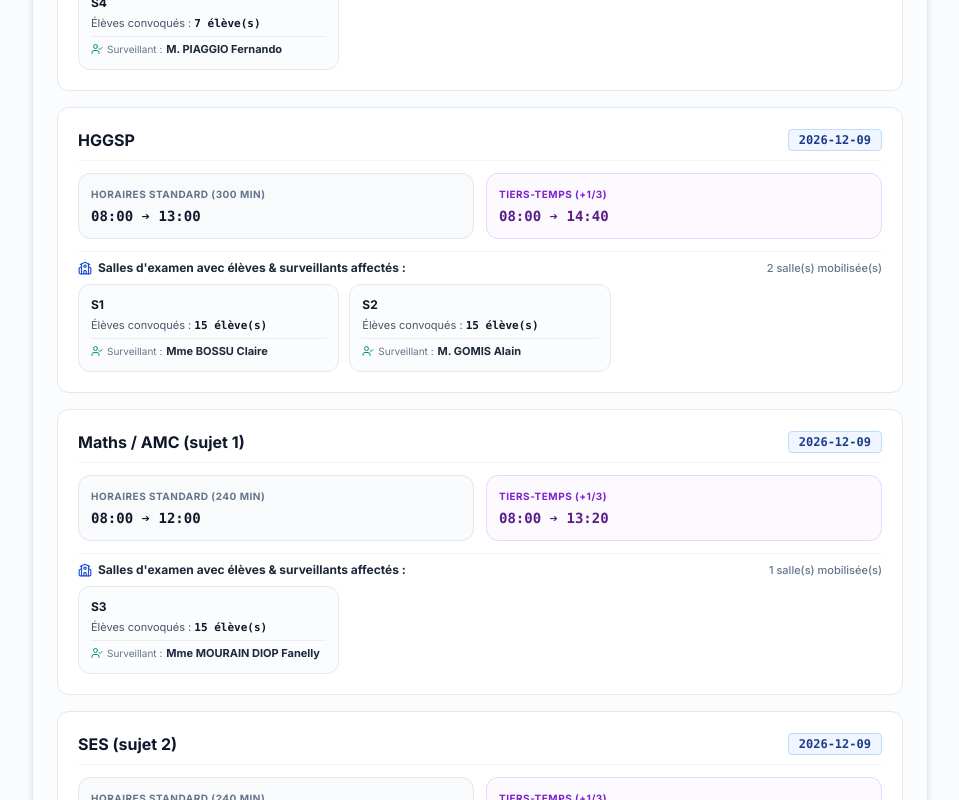
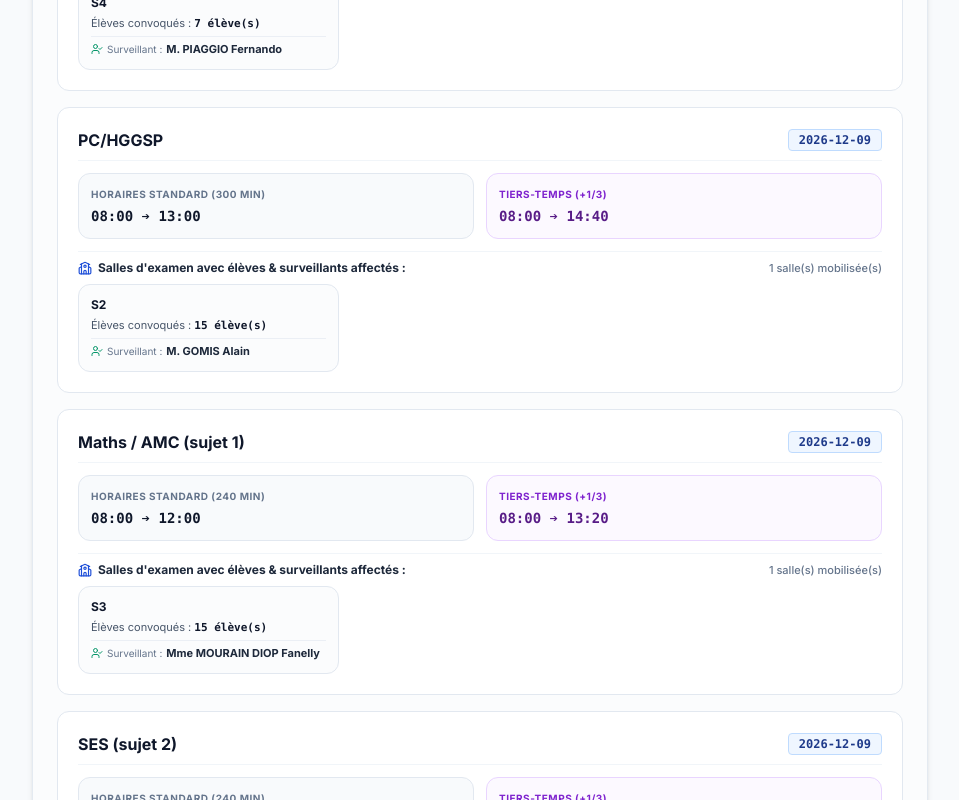
Before and after one commit to informatique-cmd/examens_blanc_lfjp, a React (Vite) app: page / in a window 1280 px wide. Shown: the part 1800-2600 px from the top of the page, without its empty margins (160-1119 px from the left). Built offline with nearby package versions, Linux system fonts and the light colour scheme.

Commit message:
Mise à jour par Direction / Proviseur (12/11/2026 à 09:12)

```diff
--- a/public/cms-data.json
+++ b/public/cms-data.json
@@ -1,6 +1,6 @@
 {
   "version": "1.0.0",
-  "updatedAt": "2026-11-12T08:53:07.067Z",
+  "updatedAt": "2026-11-12T09:12:09.865Z",
   "siteInfo": {
     "title": "Lycée Français Jacques Prévert",
     "subtitle": "Lycée Français Jacques Prévert de Saly, Sénégal • Réseau AEFE",
@@ -100,7 +100,7 @@
     },
     {
       "examTitle": "Examens blancs - décembre 2026",
-      "subject": "HGGSP",
+      "subject": "PC/HGGSP",
       "date": "2026-12-09",
       "startTime": "08:00",
       "endTime": "13:00",
@@ -109,7 +109,6 @@
       "tiersTempsDurationMinutes": 400,
       "targetLevel": "Terminale (Baccalauréat)",
       "roomNames": [
-        "S1",
         "S2"
       ],
       "notes": "",
@@ -229,6 +228,22 @@
       ],
       "notes": "",
       "id": "slot-1794218055276"
+    },
+    {
+      "examTitle": "Examens blancs - décembre 2026",
+      "subject": "HGGSP",
+      "date": "2026-12-09",
+      "startTime": "08:00",
+      "endTime": "12:00",
+      "durationMinutes": 240,
+      "tiersTempsEndTime": "13:20",
+      "tiersTempsDurationMinutes": 320,
+      "targetLevel": "Terminale (Baccalauréat)",
+      "roomNames": [
+        "S1"
+      ],
+      "notes": "",
+      "id": "slot-1794474599910"
     }
   ],
   "rooms": [
@@ -887,16 +902,6 @@
       "mission": "Surveillant de renfort & couloir"
     },
     {
-      "id": "surv-custom-1794216510112-fzkj",
-      "examTitle": "Examens blancs - décembre 2026",
-      "slotId": "slot-1794216179405",
-      "roomName": "S2",
-      "date": "2026-12-09",
-      "timeSlot": "12:00 - 13:00",
-      "teacherName": "M. GOMIS Alain",
-      "mission": "Surveillant relais (12:00 - 13:00)"
-    },
-    {
       "id": "surv-full-1794216732000-9w2k",
       "examTitle": "Examens blancs - décembre 2026",
       "slotId": "slot-1794216702499",
@@ -1115,6 +1120,36 @@
       "timeSlot": "13:00 - 18:20",
       "teacherName": "M. Toure Babacar (AED / Vie Scolaire)",
       "mission": "Surveillant de renfort & couloir"
+    },
+    {
+      "id": "surv-custom-1794474422775-ovov",
+      "examTitle": "Examens blancs - décembre 2026",
+      "slotId": "slot-1794216179405",
+      "roomName": "S2",
+      "date": "2026-12-09",
+      "timeSlot": "12:00 - 13:20",
+      "teacherName": "M. GOMIS Alain",
+      "mission": "Surveillant relais (12:00 - 13:20)"
+    },
+    {
+      "id": "surv-custom-1794474634701-epb4",
+      "examTitle": "Examens blancs - décembre 2026",
+      "slotId": "slot-1794474599910",
+      "roomName": "S1",
+      "date": "2026-12-09",
+      "timeSlot": "10:00 - 11:00",
+      "teacherName": "M. PIAGGIO Fernando",
+      "mission": "Surveillant relais (10:00 - 11:00)"
+    },
+    {
+      "id": "surv-custom-1794474654817-hyq0",
+      "examTitle": "Examens blancs - décembre 2026",
+      "slotId": "slot-1794474599910",
+      "roomName": "S1",
+      "date": "2026-12-09",
+      "timeSlot": "11:00 - 12:00",
+      "teacherName": "Mme PORTER Elizabeth",
+      "mission": "Surveillant relais (11:00 - 12:00)"
     }
   ],
   "candidates": [
--- a/src/features/home/constants.ts
+++ b/src/features/home/constants.ts
@@ -1,4 +1,4 @@
-// Fichier généré automatiquement par le CMS LFJP le 12/11/2026 à 08:53:07
+// Fichier généré automatiquement par le CMS LFJP le 12/11/2026 à 09:12:09
 // Ce fichier est déployé automatiquement sur Vercel lors de chaque commit GitHub.
 
 export const HOME_PAGE_CONTENT = {
--- a/src/shared/services/default-cms-data.json
+++ b/src/shared/services/default-cms-data.json
@@ -1,6 +1,6 @@
 {
   "version": "1.0.0",
-  "updatedAt": "2026-11-12T08:53:07.067Z",
+  "updatedAt": "2026-11-12T09:12:09.865Z",
   "siteInfo": {
     "title": "Lycée Français Jacques Prévert",
     "subtitle": "Lycée Français Jacques Prévert de Saly, Sénégal • Réseau AEFE",
@@ -100,7 +100,7 @@
     },
     {
       "examTitle": "Examens blancs - décembre 2026",
-      "subject": "HGGSP",
+      "subject": "PC/HGGSP",
       "date": "2026-12-09",
       "startTime": "08:00",
       "endTime": "13:00",
@@ -109,7 +109,6 @@
       "tiersTempsDurationMinutes": 400,
       "targetLevel": "Terminale (Baccalauréat)",
       "roomNames": [
-        "S1",
         "S2"
       ],
       "notes": "",
@@ -229,6 +228,22 @@
       ],
       "notes": "",
       "id": "slot-1794218055276"
+    },
+    {
+      "examTitle": "Examens blancs - décembre 2026",
+      "subject": "HGGSP",
+      "date": "2026-12-09",
+      "startTime": "08:00",
+      "endTime": "12:00",
+      "durationMinutes": 240,
+      "tiersTempsEndTime": "13:20",
+      "tiersTempsDurationMinutes": 320,
+      "targetLevel": "Terminale (Baccalauréat)",
+      "roomNames": [
+        "S1"
+      ],
+      "notes": "",
+      "id": "slot-1794474599910"
     }
   ],
   "rooms": [
@@ -887,16 +902,6 @@
       "mission": "Surveillant de renfort & couloir"
     },
     {
-      "id": "surv-custom-1794216510112-fzkj",
-      "examTitle": "Examens blancs - décembre 2026",
-      "slotId": "slot-1794216179405",
-      "roomName": "S2",
-      "date": "2026-12-09",
-      "timeSlot": "12:00 - 13:00",
-      "teacherName": "M. GOMIS Alain",
-      "mission": "Surveillant relais (12:00 - 13:00)"
-    },
-    {
       "id": "surv-full-1794216732000-9w2k",
       "examTitle": "Examens blancs - décembre 2026",
       "slotId": "slot-1794216702499",
@@ -1115,6 +1120,36 @@
       "timeSlot": "13:00 - 18:20",
       "teacherName": "M. Toure Babacar (AED / Vie Scolaire)",
       "mission": "Surveillant de renfort & couloir"
+    },
+    {
+      "id": "surv-custom-1794474422775-ovov",
+      "examTitle": "Examens blancs - décembre 2026",
+      "slotId": "slot-1794216179405",
+      "roomName": "S2",
+      "date": "2026-12-09",
+      "timeSlot": "12:00 - 13:20",
+      "teacherName": "M. GOMIS Alain",
+      "mission": "Surveillant relais (12:00 - 13:20)"
+    },
+    {
+      "id": "surv-custom-1794474634701-epb4",
+      "examTitle": "Examens blancs - décembre 2026",
+      "slotId": "slot-1794474599910",
+      "roomName": "S1",
+      "date": "2026-12-09",
+      "timeSlot": "10:00 - 11:00",
+      "teacherName": "M. PIAGGIO Fernando",
+      "mission": "Surveillant relais (10:00 - 11:00)"
+    },
+    {
+      "id": "surv-custom-1794474654817-hyq0",
+      "examTitle": "Examens blancs - décembre 2026",
+      "slotId": "slot-1794474599910",
+      "roomName": "S1",
+      "date": "2026-12-09",
+      "timeSlot": "11:00 - 12:00",
+      "teacherName": "Mme PORTER Elizabeth",
+      "mission": "Surveillant relais (11:00 - 12:00)"
     }
   ],
   "candidates": [
```
